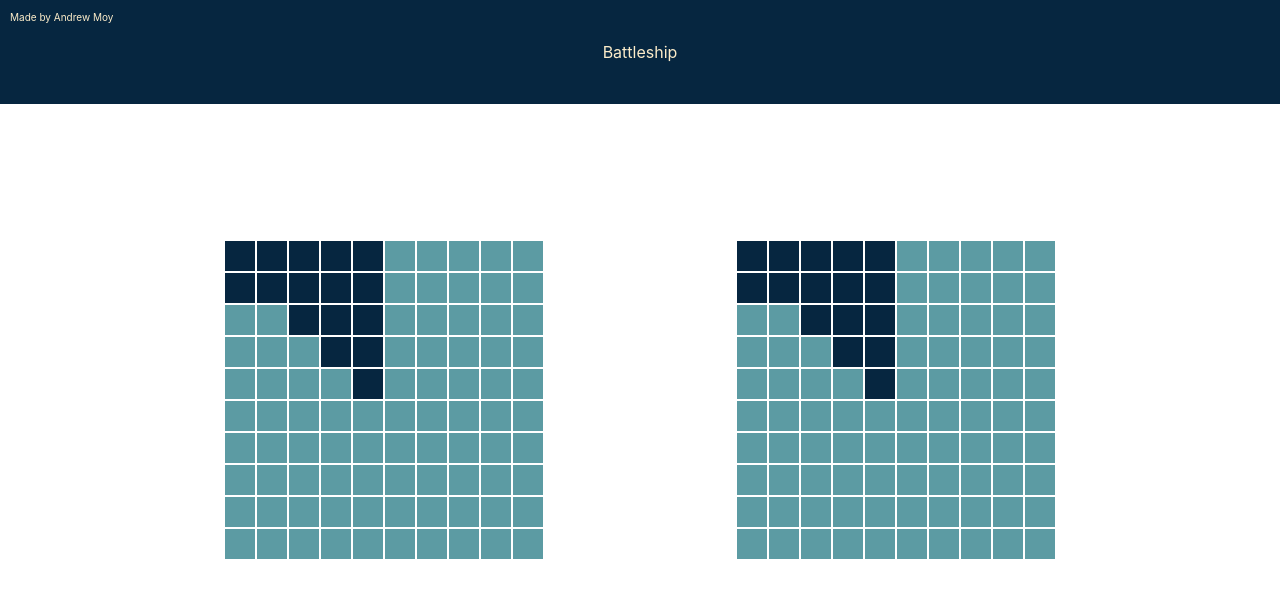
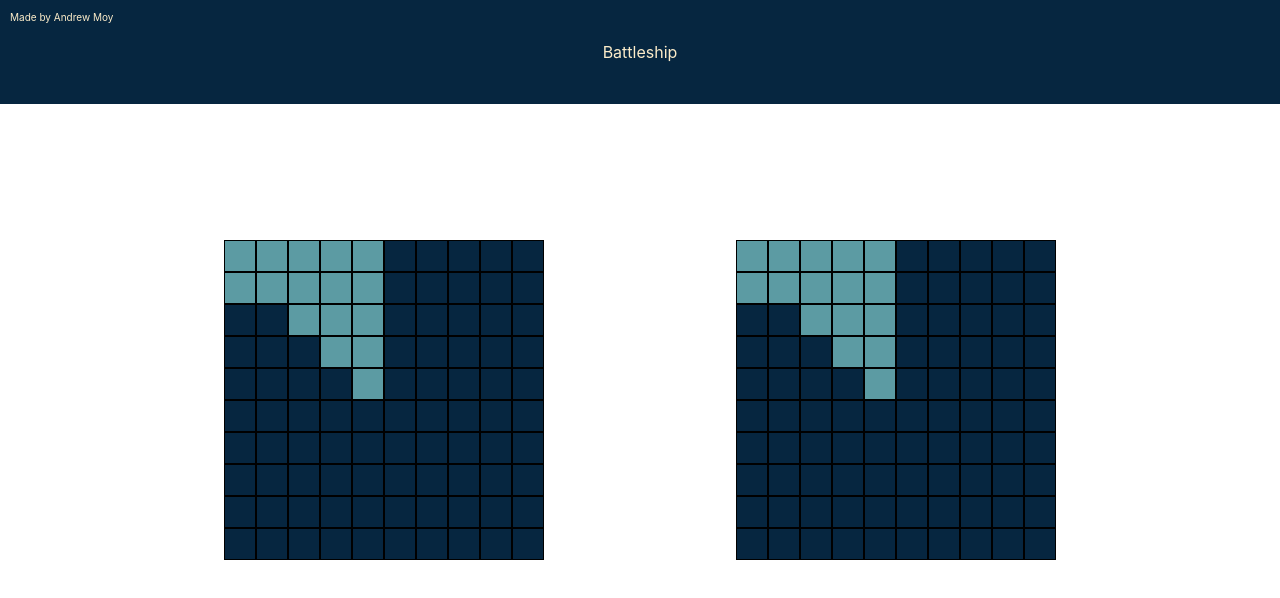
Before and after one commit to andrewmoy3/TOP_Battleship, a React (Vite) app: page / in a window 1280 px wide. Shown: the top 598 px of the page. Built offline with nearby package versions, Linux system fonts and the light colour scheme.

Commit message:
guessing squares + react

```diff
--- a/src/Components/Battlefield.jsx
+++ b/src/Components/Battlefield.jsx
@@ -31,11 +31,12 @@ export default function Battlefield({ Gameboard, handleClick, player }) {
       {board.map((row, rowIndex) => (
         <div key={rowIndex} className="battlefieldCol">
           {row.map((ship, columnIndex) => {
-            const isHit = Gameboard.isHit(rowIndex, columnIndex);
+            const isGuessed = Gameboard.isGuessed(rowIndex, columnIndex);
+            const hasShipAt = Gameboard.hasShipAt(rowIndex, columnIndex);
             return(
               <div
                 onClick={() => place(rowIndex, columnIndex, 'x')}
-                className={`box ${ship ? 'ship' : ''} ${isHit ? 'hit' : ''}`}
+                className={`box ${ship ? 'ship' : ''} ${isGuessed ? hasShipAt ? 'guessed hit' : 'guessed' : ''}`}
                 data-testid={`box-${rowIndex}-${columnIndex}`}
                 key={columnIndex}
               >
--- a/src/Components/Game.js
+++ b/src/Components/Game.js
@@ -8,6 +8,8 @@ export default function Game(){
 
     // 0 = placing, 1 = game, 2 = game over
     let state = 1;
+    // p = player's turn, c = computer's turn
+    let turn = 'player';
 
     //create Gameboards
     const playerBoard = Gameboard();
@@ -35,7 +37,10 @@ export default function Game(){
         if(state == 0){
             board.placeShip(Ship(2), x, y, dir);
         }else if (state == 1){
-            board.receiveAttack(x, y)
+            if(turn == player && !board.isGuessed(x,y)){
+                board.receiveAttack(x, y)
+                player === 'player' ? turn = 'computer' : turn = 'player';
+            }
             board.allSunk() ? state = 2 : '';
         }
         return;
--- a/src/Components/Gameboard.js
+++ b/src/Components/Gameboard.js
@@ -49,7 +49,10 @@ export default function Gameboard(){
         return true;
     }
     const isGuessed = function(x,y){
-        return x+y
+        if(guessesBoard[x][y]){
+            return true
+        }
+        return false;
     }
     const getBoard = function(){return board}
 
--- a/src/css/Battlefield.css
+++ b/src/css/Battlefield.css
@@ -1,5 +1,5 @@
 .box{
-    border: 1px white solid;
+    border: 1px black solid;
     width: 30px;
     height: 30px;
 }
@@ -19,12 +19,16 @@
 }
 
 .box{
+    background-color: #062640;
+}
+.ship{
     background-color: #5C9BA3;
 }
-.ship{
-    background-color: #062640;
+
+.guessed{
+    background-color: #335477;
+    border: 1px white solid;
 }
-
 .hit{
     background-color: red;
 }
```
